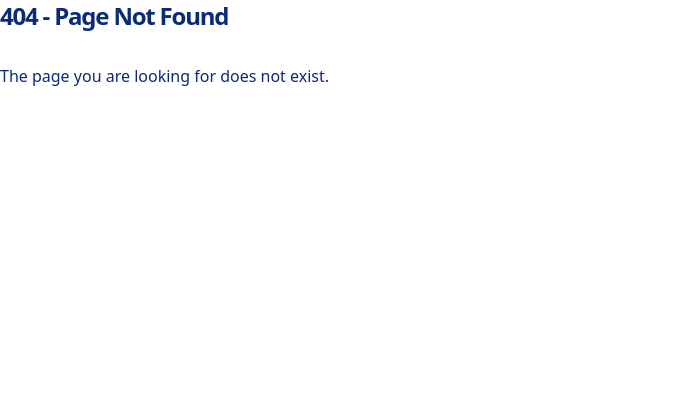
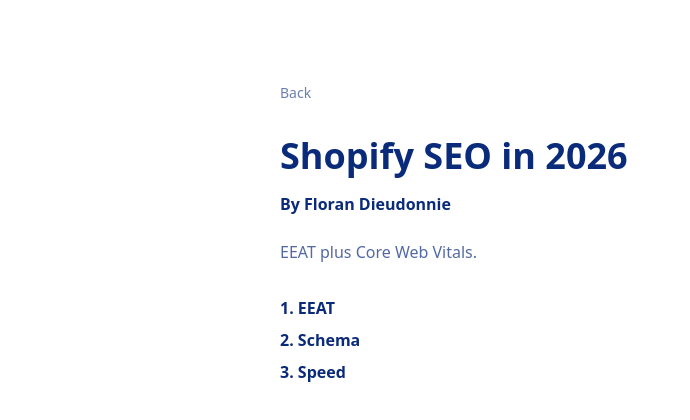
Before and after one commit to NOVI-I6699-cmd/portfolio-starter-kit, a Next.js app: page /insights/shopify-seo-2026 in a window 1280 px wide. Before the commit this address had no page. Shown: the top 420 px of the page, without its empty margins (0-690 px from the left). Built offline with nearby package versions, Linux system fonts and the light colour scheme.

Commit message:
Create page.tsx

```diff
--- /dev/null
+++ b/app/insights/shopify-seo-2026/page.tsx
@@ -0,0 +1,12 @@
+import Link from 'next/link'
+export default function Page(){
+  return(
+    <main className="max-w-3xl mx-auto px-6 py-20 bg-white">
+      <Link href="/insights" className="text-sm text-[#0A2A7A]/60">Back</Link>
+      <h1 className="mt-8 text-4xl font-bold text-[#0A2A7A]">Shopify SEO in 2026</h1>
+      <p className="mt-4 font-bold text-[#0A2A7A]">By Floran Dieudonnie</p>
+      <p className="mt-6 text-[#0A2A7A]/70">EEAT plus Core Web Vitals.</p>
+      <div className="mt-8 space-y-2 text-[#0A2A7A]"><p><strong>1. EEAT</strong></p><p><strong>2. Schema</strong></p><p><strong>3. Speed</strong></p></div>
+    </main>
+  )
+}
```
